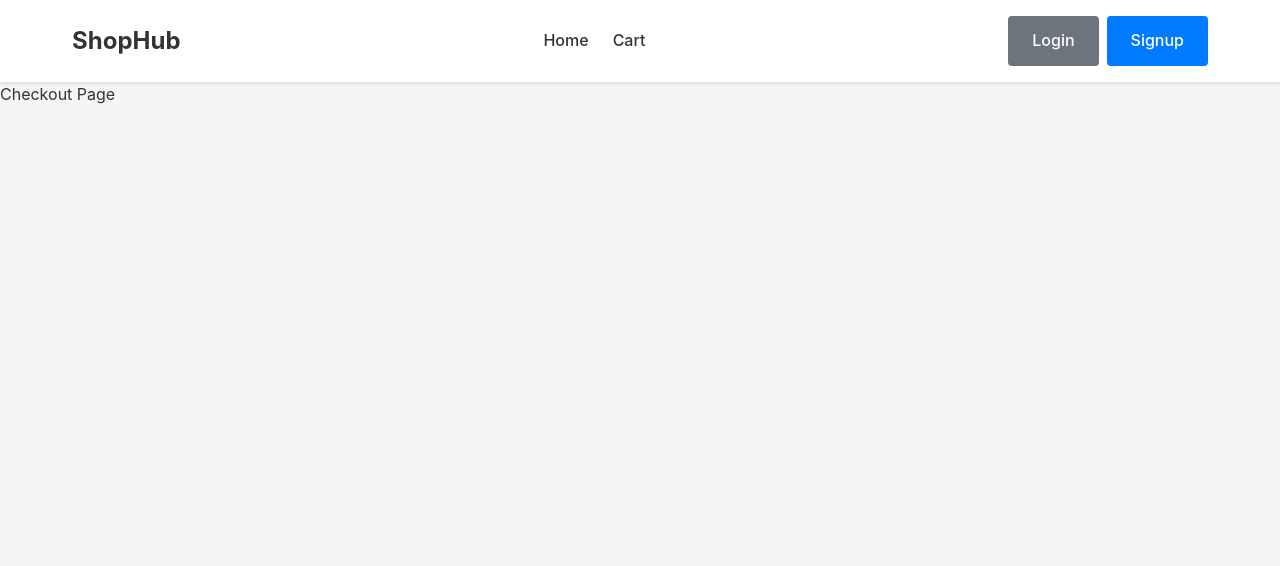
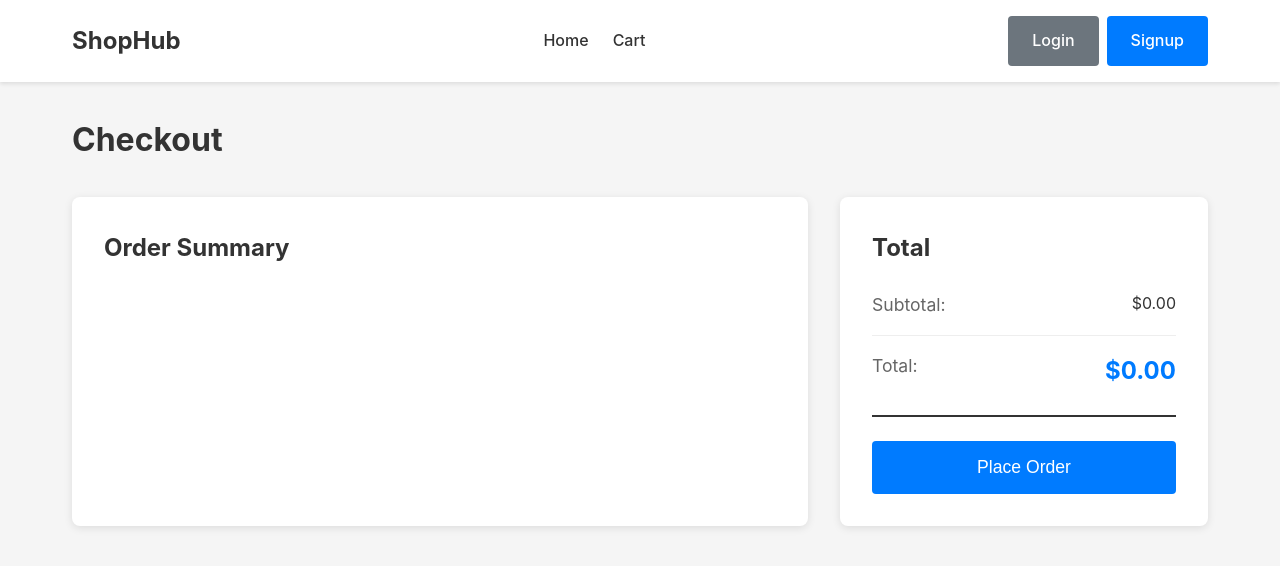
Before and after one commit to emeceerre/ecommerce-app, a React (Vite) app: page /checkout in a window 1280 px wide. Shown: the top 566 px of the page. Built offline with nearby package versions, Linux system fonts and the light colour scheme.

Commit message:
Finished cart and checkout

```diff
--- a/src/App.jsx
+++ b/src/App.jsx
@@ -6,10 +6,12 @@
 import Checkout from "./pages/Checkout";
 import ProductDetails from "./pages/ProductDetails";
 import AuthProvider from "./context/AuthContext";
+import CartProvider from "./context/CartContext";
 
 function App() {
   return (
     <AuthProvider>
+      <CartProvider>
         <div className="app">
           <Navbar />
           <Routes>
@@ -19,6 +21,7 @@
             <Route path="/products/:id" element={<ProductDetails />} />
           </Routes>
         </div>
+      </CartProvider>
     </AuthProvider>
   );
 }
--- a/src/components/ProductCard.jsx
+++ b/src/components/ProductCard.jsx
@@ -1,6 +1,14 @@
 import { Link } from "react-router-dom";
+import { useCart } from "../context/CartContext";
 
 export default function ProductCard({ product }) {
+  const { addToCart, cartItems } = useCart();
+  const productInCart = cartItems.find((item) => item.id === product.id);
+
+  const productQuantityLabel = productInCart
+    ? `(${productInCart.quantity})`
+    : "";
+
   return (
     <div className="product-card">
       <img
@@ -16,7 +24,12 @@
           <Link className="btn btn-secondary" to={`/products/${product.id}`}>
             View Details
           </Link>
-          <button className="btn btn-primary">Add to Cart</button>
+          <button
+            className="btn btn-primary"
+            onClick={() => addToCart(product.id)}
+          >
+            Add to Cart {productQuantityLabel}
+          </button>
         </div>
       </div>
     </div>
--- /dev/null
+++ b/src/context/CartContext.jsx
@@ -0,0 +1,83 @@
+import { createContext, useState, useContext } from "react";
+import { getProductById } from "../data/products";
+
+const CartContext = createContext(null);
+
+export default function CartProvider({ children }) {
+  const [cartItems, setCartItems] = useState([]); // {id: 2, quantity: 7}
+
+  function addToCart(productId) {
+    const existing = cartItems.find((item) => item.id === productId);
+    if (existing) {
+      const currentQuantity = existing.quantity;
+      const updatedCartItems = cartItems.map((item) =>
+        item.id === productId
+          ? { id: productId, quantity: currentQuantity + 1 }
+          : item,
+      );
+      setCartItems(updatedCartItems);
+    } else {
+      setCartItems([...cartItems, { id: productId, quantity: 1 }]);
+    }
+  }
+
+  function getCartItemsWithProducts() {
+    return cartItems
+      .map((item) => ({
+        ...item,
+        product: getProductById(item.id),
+      }))
+      .filter((item) => item.product);
+  }
+
+  function removeFromCart(productId) {
+    setCartItems(cartItems.filter((item) => item.id !== productId));
+  }
+
+  function updateQuantity(productId, quantity) {
+    if (quantity <= 0) {
+      removeFromCart(productId);
+      return;
+    }
+    setCartItems(
+      cartItems.map((item) =>
+        item.id === productId ? { ...item, quantity } : item,
+      ),
+    );
+  }
+
+  function getCartTotal() {
+    const total = cartItems.reduce((total, item) => {
+      const product = getProductById(item.id);
+      return total + (product ? product.price * item.quantity : 0);
+    }, 0);
+    return total;
+  }
+
+  function clearCart() {
+    setCartItems([]);
+  }
+
+  return (
+    <CartContext.Provider
+      value={{
+        cartItems,
+        addToCart,
+        getCartItemsWithProducts,
+        removeFromCart,
+        updateQuantity,
+        getCartTotal,
+        clearCart,
+      }}
+    >
+      {children}
+    </CartContext.Provider>
+  );
+}
+
+// hook creado por mi
+export function useCart() {
+  const context = useContext(CartContext);
+
+  return context;
+}
--- a/src/pages/Auth.jsx
+++ b/src/pages/Auth.jsx
@@ -70,7 +70,7 @@
                   },
                   maxLength: {
                     value: 12,
-                    message: "Password must be less than 12 characters",
+                    message: "Password must be less than 13 characters",
                   },
                 })}
                 className="form-input"
--- a/src/pages/Checkout.jsx
+++ b/src/pages/Checkout.jsx
@@ -1,3 +1,92 @@
+import { useCart } from "../context/CartContext";
+
 export default function Checkout() {
-  return <div>Checkout Page</div>;
+  const {
+    getCartItemsWithProducts,
+    updateQuantity,
+    removeFromCart,
+    getCartTotal,
+    clearCart,
+  } = useCart();
+  const cartItems = getCartItemsWithProducts();
+  const total = getCartTotal();
+
+  function placeOrder() {
+    alert("Successful Order!");
+    clearCart();
+  }
+
+  return (
+    <div className="page">
+      <div className="container">
+        <h1 className="page-title">Checkout</h1>
+        <div className="checkout-container">
+          <div className="checkout-items">
+            <h2 className="checkout-section-title">Order Summary</h2>
+            {cartItems.map((item) => (
+              <div className="checkout-item" key={item.id}>
+                <img
+                  src={item.product.image}
+                  alt={item.product.name}
+                  className="checkout-item-image"
+                />
+                <div className="checkout-item-details">
+                  <h3 className="checkout-item-name">{item.product.name}</h3>
+                  <p className="checkout-item-price">
+                    ${item.product.price} each
+                  </p>
+                </div>
+                <div className="checkout-item-controls">
+                  <div className="quantity-controls">
+                    <button
+                      className="quantity-btn"
+                      onClick={() => updateQuantity(item.id, item.quantity - 1)}
+                    >
+                      -
+                    </button>
+                    <span className="quantity-value">{item.quantity}</span>
+                    <button
+                      className="quantity-btn"
+                      onClick={() => updateQuantity(item.id, item.quantity + 1)}
+                    >
+                      +
+                    </button>
+                  </div>
+                  <p className="checkout-item-total">
+                    ${(item.product.price * item.quantity).toFixed(2)}
+                  </p>
+                  <button
+                    className="btn btn-secondary btn-small"
+                    onClick={() => removeFromCart(item.id)}
+                  >
+                    Remove
+                  </button>
+                </div>
+              </div>
+            ))}
+          </div>
+
+          <div className="checkout-summary">
+            <h2 className="checkout-section-title">Total</h2>
+            <div className="checkout-total">
+              <p className="checkout-total-label">Subtotal:</p>
+              <p className="chackout-total-value">${total.toFixed(2)}</p>
+            </div>
+            <div className="checkout-total">
+              <p className="checkout-total-label">Total:</p>
+              <p className="checkout-total-value checkout-total-final">
+                ${total.toFixed(2)}
+              </p>
+            </div>
+            <button
+              className="btn btn-primary btn-large btn-block"
+              onClick={() => placeOrder()}
+            >
+              Place Order
+            </button>
+          </div>
+        </div>
+      </div>
+    </div>
+  );
 }
--- a/src/pages/ProductDetails.jsx
+++ b/src/pages/ProductDetails.jsx
@@ -1,11 +1,13 @@
 import { useEffect, useState } from "react";
 import { useNavigate, useParams } from "react-router-dom";
 import { getProductById } from "../data/products";
+import { useCart } from "../context/CartContext";
 
 export default function ProductDetails() {
   const { id } = useParams();
   const [product, setProduct] = useState(null);
   const navigate = useNavigate();
+  const { addToCart, cartItems } = useCart();
 
   useEffect(() => {
     const foundProduct = getProductById(id);
@@ -21,6 +23,12 @@
     return <h1>Loading...</h1>;
   }
 
+  const productInCart = cartItems.find((item) => item.id === product.id);
+
+  const productQuantityLabel = productInCart
+    ? `(${productInCart.quantity})`
+    : "";
+
   return (
     <div className="page">
       <div className="container">
@@ -32,7 +40,12 @@
             <h1 className="product-detail-name">{product.name}</h1>
             <p className="product-detail-price">${product.price}</p>
             <p className="product-detail-description">{product.description}</p>
-            <button className="btn btn-primary">Add to Cart</button>
+            <button
+              className="btn btn-primary"
+              onClick={() => addToCart(product.id)}
+            >
+              Add to Cart {productQuantityLabel}
+            </button>
           </div>
         </div>
       </div>
```
Lines whose indentation alone changed are shown as unchanged.
